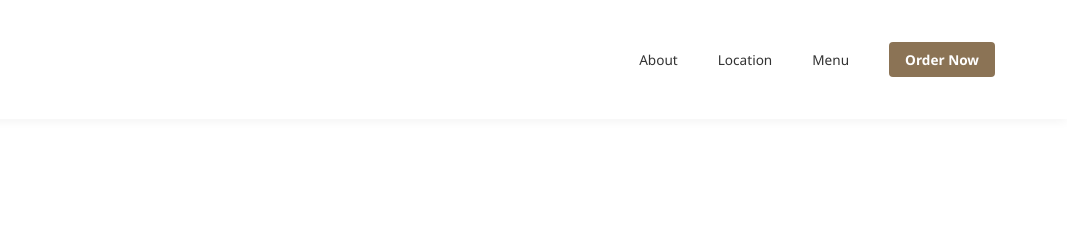
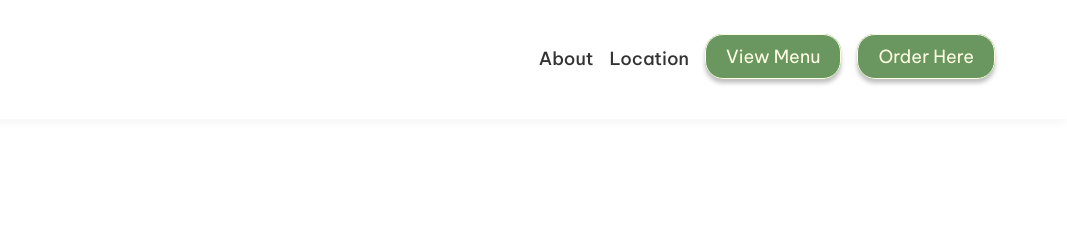
Before and after one commit to namos2502/BobaWithMi, a website: page index.html in a window 1280 px wide. Shown: the top 240 px of the page, 213-1280 px from the left. Drawn offline with Linux system fonts and the light colour scheme; a web font is replaced by a local one.

Commit message:
add tailwinds, change nav button styling

```diff
--- a/index.html
+++ b/index.html
@@ -1,4 +1,4 @@
-<!DOCTYPE html>
+<!doctype html>
 <html lang="en">
   <head>
     <meta charset="UTF-8" />
@@ -6,36 +6,71 @@
     <title>Boba With Mi - Vietnamese Banh Mi & Boba Tea | Falls Church</title>
 
     <!-- SEO Meta Tags -->
-    <meta name="description" content="Boba With Mi is a family-owned Vietnamese street food and milk tea shop in Falls Church, VA. Enjoy authentic banh mi and premium boba tea." />
-    <meta name="keywords" content="boba, milk tea, Vietnamese food, banh mi, pho, Falls Church, Vietnamese restaurant, bubble tea, street food" />
+    <meta
+      name="description"
+      content="Boba With Mi is a family-owned Vietnamese street food and milk tea shop in Falls Church, VA. Enjoy authentic banh mi and premium boba tea."
+    />
+    <meta
+      name="keywords"
+      content="boba, milk tea, Vietnamese food, banh mi, pho, Falls Church, Vietnamese restaurant, bubble tea, street food"
+    />
     <meta name="author" content="Boba With Mi" />
     <meta name="robots" content="index, follow" />
     <link rel="canonical" href="https://www.bobawithmi.com/" />
 
     <!-- Favicon -->
-    <link rel="icon" type="image/png" href="resources/favicon.png" sizes="192x192" />
+    <link
+      rel="icon"
+      type="image/png"
+      href="resources/favicon.png"
+      sizes="192x192"
+    />
     <link rel="apple-touch-icon" href="resources/favicon.png" sizes="180x180" />
 
     <!-- Google Fonts -->
-    <link rel="preconnect" href="https://fonts.googleapis.com">
-    <link rel="preconnect" href="https://fonts.gstatic.com" crossorigin>
-    <link href="https://fonts.googleapis.com/css2?family=Fraunces:ital,opsz,wght@0,9..144,100..900;1,9..144,100..900&family=Funnel+Sans:ital,wght@0,300..800;1,300..800&display=swap" rel="stylesheet">
-    <link href="https://fonts.googleapis.com/css2?family=Be+Vietnam+Pro:ital,wght@0,100;0,200;0,300;0,400;0,500;0,600;0,700;0,800;0,900;1,100;1,200;1,300;1,400;1,500;1,600;1,700;1,800;1,900&family=Fraunces:ital,opsz,wght@0,9..144,100..900;1,9..144,100..900&family=Funnel+Sans:ital,wght@0,300..800;1,300..800&display=swap" rel="stylesheet">
+    <link rel="preconnect" href="https://fonts.googleapis.com" />
+    <link rel="preconnect" href="https://fonts.gstatic.com" crossorigin />
+    <link
+      href="https://fonts.googleapis.com/css2?family=Fraunces:ital,opsz,wght@0,9..144,100..900;1,9..144,100..900&family=Funnel+Sans:ital,wght@0,300..800;1,300..800&display=swap"
+      rel="stylesheet"
+    />
+    <link
+      href="https://fonts.googleapis.com/css2?family=Be+Vietnam+Pro:ital,wght@0,100;0,200;0,300;0,400;0,500;0,600;0,700;0,800;0,900;1,100;1,200;1,300;1,400;1,500;1,600;1,700;1,800;1,900&family=Fraunces:ital,opsz,wght@0,9..144,100..900;1,9..144,100..900&family=Funnel+Sans:ital,wght@0,300..800;1,300..800&display=swap"
+      rel="stylesheet"
+    />
 
     <!-- Open Graph / Facebook -->
     <meta property="og:type" content="restaurant" />
     <meta property="og:url" content="https://www.bobawithmi.com/" />
-    <meta property="og:title" content="Boba With Mi - Vietnamese Street Food & Milk Tea" />
-    <meta property="og:description" content="Family-owned Vietnamese street food and milk tea shop in Falls Church, VA. Authentic flavors, premium boba, and warm hospitality." />
-    <meta property="og:image" content="https://www.bobawithmi.com/resources/bobaMiWithWordingLogo.jpg" />
+    <meta
+      property="og:title"
+      content="Boba With Mi - Vietnamese Street Food & Milk Tea"
+    />
+    <meta
+      property="og:description"
+      content="Family-owned Vietnamese street food and milk tea shop in Falls Church, VA. Authentic flavors, premium boba, and warm hospitality."
+    />
+    <meta
+      property="og:image"
+      content="https://www.bobawithmi.com/resources/bobaMiWithWordingLogo.jpg"
+    />
     <meta property="og:locale" content="en_US" />
     <meta property="og:site_name" content="Boba With Mi" />
 
     <!-- X (Twitter) -->
     <meta name="twitter:card" content="summary_large_image" />
-    <meta name="twitter:title" content="Boba With Mi - Vietnamese Street Food & Milk Tea" />
-    <meta name="twitter:description" content="Family-owned Vietnamese street food and milk tea shop in Falls Church, VA." />
-    <meta name="twitter:image" content="https://www.bobawithmi.com/resources/bobaMiWithWordingLogo.jpg" />
+    <meta
+      name="twitter:title"
+      content="Boba With Mi - Vietnamese Street Food & Milk Tea"
+    />
+    <meta
+      name="twitter:description"
+      content="Family-owned Vietnamese street food and milk tea shop in Falls Church, VA."
+    />
+    <meta
+      name="twitter:image"
+      content="https://www.bobawithmi.com/resources/bobaMiWithWordingLogo.jpg"
+    />
 
     <!-- Preconnect for performance -->
     <link rel="preconnect" href="https://www.google.com" />
@@ -78,7 +113,13 @@
         "openingHoursSpecification": [
           {
             "@type": "OpeningHoursSpecification",
-          "dayOfWeek": ["Monday", "Tuesday", "Wednesday", "Thursday", "Friday"],
+            "dayOfWeek": [
+              "Monday",
+              "Tuesday",
+              "Wednesday",
+              "Thursday",
+              "Friday"
+            ],
             "opens": "10:00",
             "closes": "19:00"
           },
@@ -91,9 +132,7 @@
         ],
         "servesCuisine": ["Vietnamese", "Bubble Tea", "Asian"],
         "priceRange": "$",
-      "sameAs": [
-        "https://www.instagram.com/bobawithmi.va/"
-      ]
+        "sameAs": ["https://www.instagram.com/bobawithmi.va/"]
       }
     </script>
 
@@ -117,9 +156,9 @@
               href="https://bobawithmi-menu.tiiny.site"
               target="_blank"
               rel="noopener noreferrer"
-              class="menu-btn"
+              class="nav-btn"
               aria-label="View Menu"
-              >Menu</a
+              >View Menu</a
             >
           </li>
           <li>
@@ -127,9 +166,9 @@
               href="https://www.doordash.com/store/infini-tea-falls-church-1751324/18625753/?aw=L94pJBt_h1GGXtCG&utm_source=mx_share"
               target="_blank"
               rel="noopener noreferrer"
-              class="order-btn"
+              class="nav-btn"
               aria-label="Order on DoorDash"
-              >Order Now</a
+              >Order Here</a
             >
           </li>
         </ul>
@@ -232,7 +271,9 @@
           <div class="location-details">
             <div class="info-block">
               <h4 class="sub-title">ADDRESS</h4>
-              <p class="body-text">6647 Arlington Blvd<br />Falls Church, VA 22042</p>
+              <p class="body-text">
+                6647 Arlington Blvd<br />Falls Church, VA 22042
+              </p>
             </div>
             <div class="info-block">
               <h4 class="sub-title">STORE HOURS</h4>
@@ -289,8 +330,17 @@
                 class="social-icon"
                 aria-label="Follow us on Facebook"
               >
-                <svg width="12" height="23" viewBox="0 0 12 23" fill="none" xmlns="http://www.w3.org/2000/svg">
-                  <path d="M11.0736 12.539H7.59602C7.59602 13.7146 7.59602 14.8728 7.59602 16.031V22.9996H3.4722C3.47065 22.7562 3.46839 22.513 3.46754 22.27C3.46683 22.0176 3.46754 21.7653 3.46754 21.5129V12.5384H0V8.40697C0.230105 8.39748 0.460352 8.40385 0.690316 8.40272C0.916325 8.40158 1.14318 8.40272 1.36975 8.40272H3.4674V8.18686C3.4674 7.26621 3.46457 6.34456 3.46867 5.42349C3.46111 4.7664 3.55157 4.11188 3.73706 3.48162C4.30208 1.66312 5.52832 0.564997 7.3717 0.147447C7.98224 0.0192187 8.60705 -0.0272191 9.22978 0.00934888C10.053 0.0440504 10.8758 0.0903662 11.6988 0.13215C11.7412 0.134274 11.7835 0.141923 11.8351 0.148155V3.88444H11.6282L9.64634 3.88515C9.31898 3.87793 8.99233 3.91878 8.67676 4.00639C8.41207 4.07317 8.17336 4.21785 7.99135 4.4218C7.80935 4.62576 7.69237 4.87966 7.65548 5.15083C7.61765 5.37456 7.59875 5.60109 7.59898 5.82801C7.5922 6.62926 7.59602 7.43051 7.59644 8.23176C7.59644 8.28119 7.60251 8.33091 7.60717 8.40173H11.589C11.4164 9.78766 11.2468 11.1495 11.0736 12.5394" fill="currentColor"/>
+                <svg
+                  width="12"
+                  height="23"
+                  viewBox="0 0 12 23"
+                  fill="none"
+                  xmlns="http://www.w3.org/2000/svg"
+                >
+                  <path
+                    d="M11.0736 12.539H7.59602C7.59602 13.7146 7.59602 14.8728 7.59602 16.031V22.9996H3.4722C3.47065 22.7562 3.46839 22.513 3.46754 22.27C3.46683 22.0176 3.46754 21.7653 3.46754 21.5129V12.5384H0V8.40697C0.230105 8.39748 0.460352 8.40385 0.690316 8.40272C0.916325 8.40158 1.14318 8.40272 1.36975 8.40272H3.4674V8.18686C3.4674 7.26621 3.46457 6.34456 3.46867 5.42349C3.46111 4.7664 3.55157 4.11188 3.73706 3.48162C4.30208 1.66312 5.52832 0.564997 7.3717 0.147447C7.98224 0.0192187 8.60705 -0.0272191 9.22978 0.00934888C10.053 0.0440504 10.8758 0.0903662 11.6988 0.13215C11.7412 0.134274 11.7835 0.141923 11.8351 0.148155V3.88444H11.6282L9.64634 3.88515C9.31898 3.87793 8.99233 3.91878 8.67676 4.00639C8.41207 4.07317 8.17336 4.21785 7.99135 4.4218C7.80935 4.62576 7.69237 4.87966 7.65548 5.15083C7.61765 5.37456 7.59875 5.60109 7.59898 5.82801C7.5922 6.62926 7.59602 7.43051 7.59644 8.23176C7.59644 8.28119 7.60251 8.33091 7.60717 8.40173H11.589C11.4164 9.78766 11.2468 11.1495 11.0736 12.5394"
+                    fill="currentColor"
+                  />
                 </svg>
               </a>
             </p>
@@ -305,6 +355,7 @@
             </a>
           </p>
         </div>
+      </div>
     </footer>
   </body>
 </html>
--- /dev/null
+++ b/package.json
@@ -0,0 +1,6 @@
+{
+  "dependencies": {
+    "@tailwindcss/cli": "^4.1.18",
+    "tailwindcss": "^4.1.18"
+  }
+}
--- a/styles.css
+++ b/styles.css
@@ -28,6 +28,8 @@
   --surface-color: #dde7da;
   --accent-color: #c5a9a2;
   --text-color: #3e3630;
+  --button-text-color: #ffffe4;
+  --button-text-color-hover: #b6b4b4;
 }
 .title {
   /* Heading Title */
@@ -41,7 +43,7 @@
 .sub-title {
   /* Heading Subtitle */
   color: var(--text-color);
-  font-family: "Be Vietnam Pro";
+  font-family: 'Be Vietnam Pro';
   font-size: 2rem;
   font-style: normal;
   font-weight: 400;
@@ -50,7 +52,7 @@
 .body-text {
   /* Body Text */
   color: var(--text-color);
-  font-family: "Be Vietnam Pro";
+  font-family: 'Be Vietnam Pro';
   font-size: 1.125rem;
   font-style: normal;
   font-weight: 400;
@@ -59,7 +61,7 @@
 .alter-text {
   /* Altered Body Text */
   color: var(--text-color);
-  font-family: "Be Vietnam Pro";
+  font-family: 'Be Vietnam Pro';
   font-size: 0.625rem;
   font-style: normal;
   font-weight: 300;
@@ -71,7 +73,7 @@ html {
 }
 
 body {
-  font-family: "Segoe UI", Tahoma, Geneva, Verdana, sans-serif;
+  font-family: 'Segoe UI', Tahoma, Geneva, Verdana, sans-serif;
   color: var(--text-dark);
   line-height: 1.6;
   background-color: var(--bg-light);
@@ -114,52 +116,47 @@ body {
 .nav-links {
   display: flex;
   list-style: none;
-  gap: 2.5rem;
+  gap: 16px;
 }
 
 .nav-links a {
   text-decoration: none;
   color: var(--text-dark);
+  font-family: 'Be Vietnam Pro';
   font-weight: 500;
-  font-size: 0.85rem;
+  font-size: 1.125rem;
   transition: color 0.3s ease;
 }
 
 .nav-links a:hover {
-  color: var(--primary-brown);
+  color: var(--primary-color);
 }
 
-.menu-btn {
-  background-color: transparent;
-  color: var(--text-dark);
-  padding: 0;
-  border-radius: 0;
-  font-weight: 500;
+.nav-links a.nav-btn {
+  /* Padding */
+  padding-left: 20px;
+  padding-right: 20px;
+  padding-top: 10px;
+  padding-bottom: 10px;
+
+  /* Body text */
+  font-family: 'Be Vietnam Pro';
+  font-size: 1.125rem;
+  font-style: normal;
+  font-weight: 400;
+  line-height: normal;
+  color: var(--button-text-color);
+
+  /* Colors */
+  border-radius: 1.125rem;
+  border: 1px solid #ffffe4;
+  background: var(--primary-color);
+  box-shadow: 0 4px 4px 0 rgba(0, 0, 0, 0.25);
   transition: color 0.3s ease;
-  border: none;
-  font-size: 0.85rem;
 }
 
-.menu-btn:hover {
-  color: var(--primary-brown);
-  background-color: transparent;
-  transform: none;
-  box-shadow: none;
-}
-
-.order-btn {
-  background-color: var(--primary-brown) !important;
-  color: var(--bg-white) !important;
-  padding: 0.5rem 1rem !important;
-  border-radius: 4px;
-  font-weight: 600 !important;
-  transition: all 0.3s ease;
-}
-
-.order-btn:hover {
-  background-color: var(--primary-brown-dark) !important;
-  transform: translateY(-2px);
-  box-shadow: var(--shadow-medium);
+.nav-links a.nav-btn:hover {
+  background-color: #4b6943;
 }
 
 /* Hero Section */
```
Also changed, not shown: 2 other files. Lines whose indentation alone changed are shown as unchanged.
